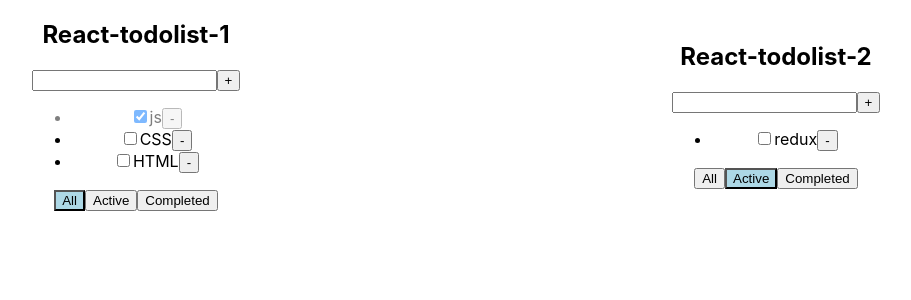
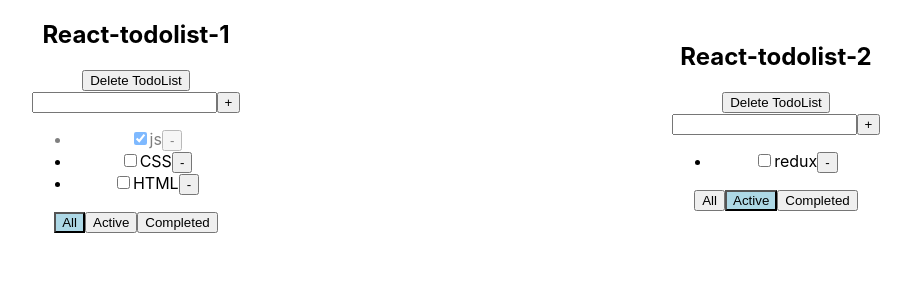
Before and after one commit to Mikhail326/TodoList-react-ts, a React (Create React App) app: page / in a window 1280 px wide. Shown: the top 300 px of the page, without its empty margins (184-1095 px from the left). Built offline with nearby package versions, Linux system fonts and the light colour scheme.

Commit message:
lesson 5-2

```diff
--- a/src/App.tsx
+++ b/src/App.tsx
@@ -30,6 +30,11 @@ function App() {
     let newArrTasks = [newTask, ...newTasks]
     tasks[idTodoList] = newArrTasks
     setTasks({ ...tasks })
+  }
+
+  const removeTodoList = (idTodoList: string) => {
+    const filterTodoList = todoLists.filter(el => el.id !== idTodoList)
+    setTodoLists(filterTodoList)
   }
 
   const todoListTaskId1 = v1()
@@ -85,6 +90,7 @@ function App() {
           addTask={addTask}
           changeTaskStatus={changeTaskStatus}
           filter={tl.filter}
+          removeTodoList={removeTodoList}
         />
       })}
 
--- a/src/components/TodoList/TodoList.tsx
+++ b/src/components/TodoList/TodoList.tsx
@@ -16,6 +16,7 @@ type PropsType = {
   changeStatusFilter: (status: TypeFilterTask,idTodoList:string) => void
   addTask: (title: string, idTodoList:string) => void
   changeTaskStatus: (id: string, status: boolean, idTodoList:string) => void
+  removeTodoList: (idTodoList: string) => void
 }
 
 function TodoList(props: PropsType) {
@@ -45,9 +46,14 @@ function TodoList(props: PropsType) {
   const changeStatusFilterActive = () => props.changeStatusFilter('active', props.id)
   const changeStatusFilterCompleted = () => props.changeStatusFilter('completed', props.id)
 
+  const removeTodoListHandler = () => {
+    props.removeTodoList(props.id)
+  }
+
   return (
     <div>
       <h2>{props.title}</h2>
+      <button onClick={removeTodoListHandler}>Delete TodoList</button>
       <div>
         <input  value={titleNewtask}
         onChange={onChangeHandler}
```
